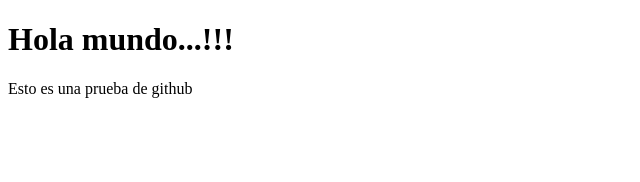
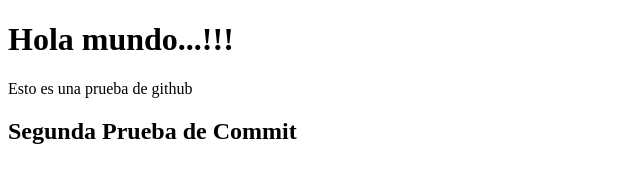
Before and after one commit to AbrylEc/Prueba_GitHub, a plain HTML site: page index.html in a window 1280 px wide. Shown: the whole page, without its empty margins (0-640 px from the left). Drawn offline with Linux system fonts and the light colour scheme.

Commit message:
Implementación de la Etiqueta h2

```diff
--- a/index.html
+++ b/index.html
@@ -8,5 +8,6 @@
 <body>
     <h1>Hola mundo...!!!</h1>
     <p>Esto es una prueba de github</p>
+    <h2>Segunda Prueba de Commit</h2>
 </body>
 </html>
```
